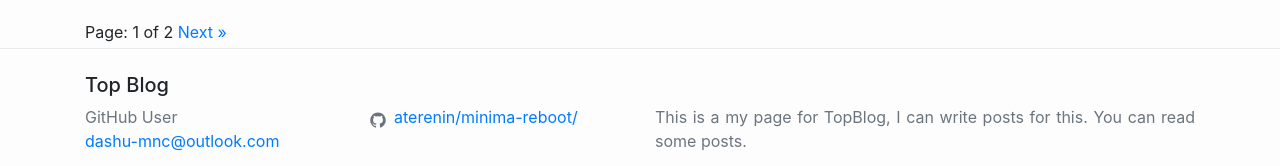
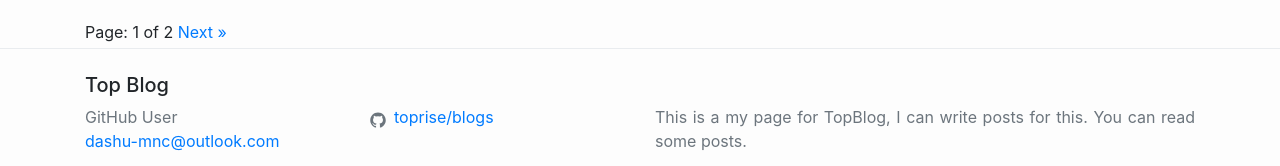
Before and after one commit to toprise/blogs, a Jekyll site: the page built from index.html, in a window 1280 px wide. Shown: the part 1574-1740 px from the top of the page. Built offline with Jekyll 4.4.1, drawn with Linux system fonts in a browser that asks for light colours; the list of posts is cut into pages by our own code.

Commit message:
Update _config.yml

```diff
--- a/_config.yml
+++ b/_config.yml
@@ -20,7 +20,7 @@ header_pages:
 - github.md
 
 footer_icons:
-- username: aterenin/minima-reboot/
+- username: toprise/blogs
   url: https://github.com/toprise/blogs/
   icon: icon-github.svg
 
```
